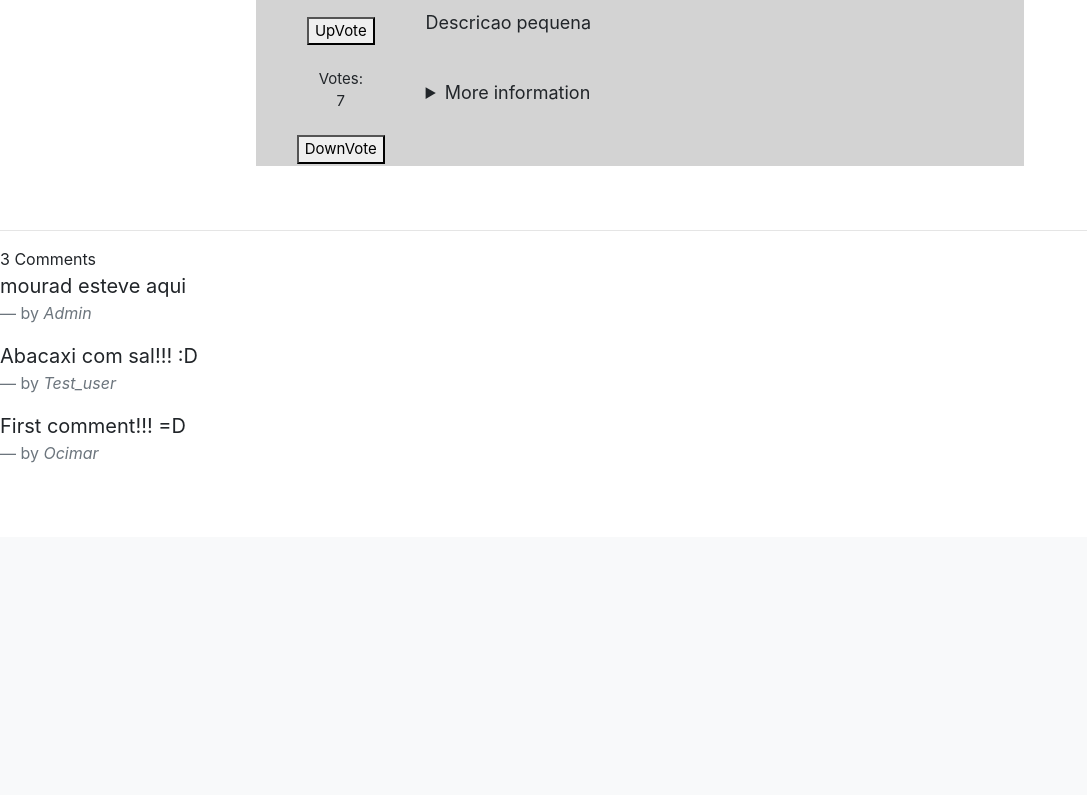
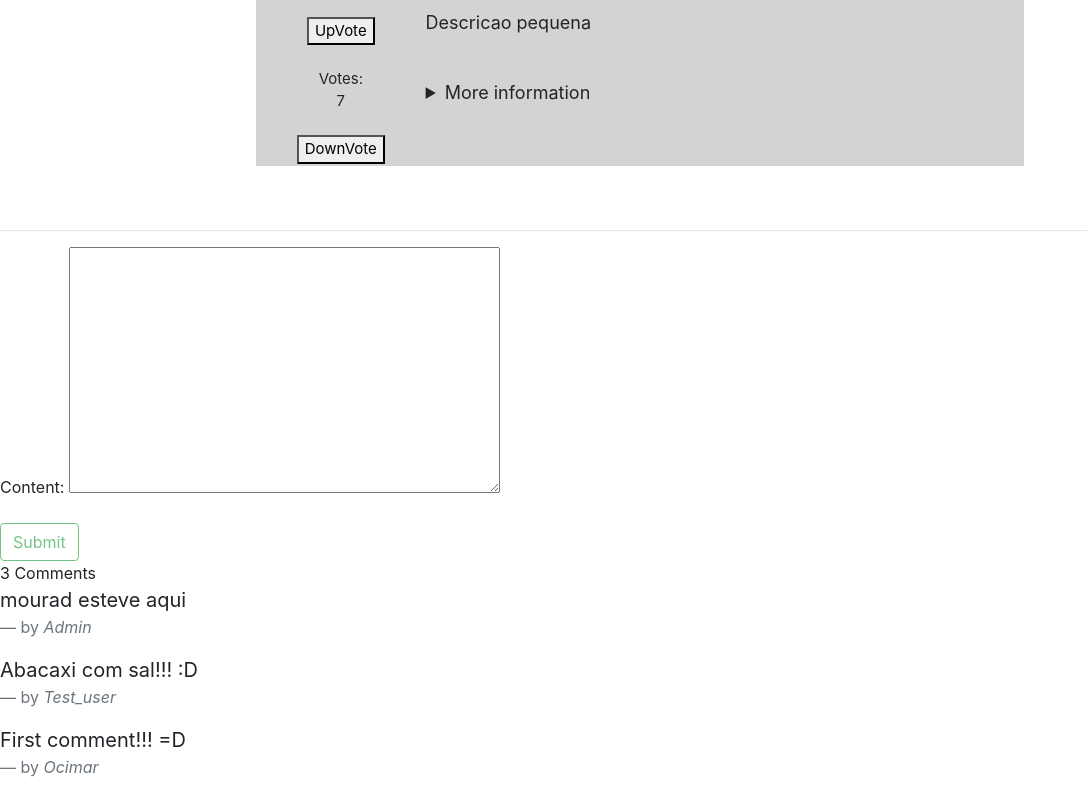
Before and after one commit to LucasSte/WebApp-CES-22, a Django app: page /Topics/2/ in a window 1280 px wide. Shown: the part 263-1058 px from the top of the page, without its empty margins (0-1087 px from the left). Before the commit the page ends 726 px from the top, so only its background shows below. Run offline with Django 3.2, Linux system fonts and the light colour scheme; data comes from the database, SQL or seed files in the repository; both versions use the stored data as it was after the commit; some libraries are stand-ins or nearby versions.

Commit message:
Adding form to comments

```diff
--- a/Topics/templates/Topics/detail.html
+++ b/Topics/templates/Topics/detail.html
@@ -43,6 +43,16 @@
 <br><br>
 <hr>
 
+<form method="POST">
+    {% csrf_token %}
+    {{ comment_form.as_p }}
+    {% if request.user.is_authenticated %}
+        <input type="submit" value="Submit" class="btn btn-outline-success">
+    {% else %}
+        <input type="submit" value="Submit" class="btn btn-outline-success" disabled>
+    {% endif %}
+</form>
+
 <div class="main-comment-section">
     {{ comments.count }} Comment{{ comments|pluralize }}
     {% for comment in comments%}
--- a/Topics/views.py
+++ b/Topics/views.py
@@ -24,10 +24,13 @@ def detail(request, id):
 
     comments = Comment.objects.filter(topic=topic).order_by('-id')
 
-    if request.method == 'TOPIC':
+    if request.method == 'POST':
         comment_form = CommentForm(request.POST or None)
         if comment_form.is_valid():
-            comment_form.save()
+            content = request.POST.get('content')
+            comment = Comment.objects.create(topic=topic, user= request.user, content=content)
+            comment.save()
+            #return HttpResponseRedirect(topic.get_absolute_url())
     else:
         comment_form = CommentForm()
 
```
Also changed, not shown: db.sqlite3.
